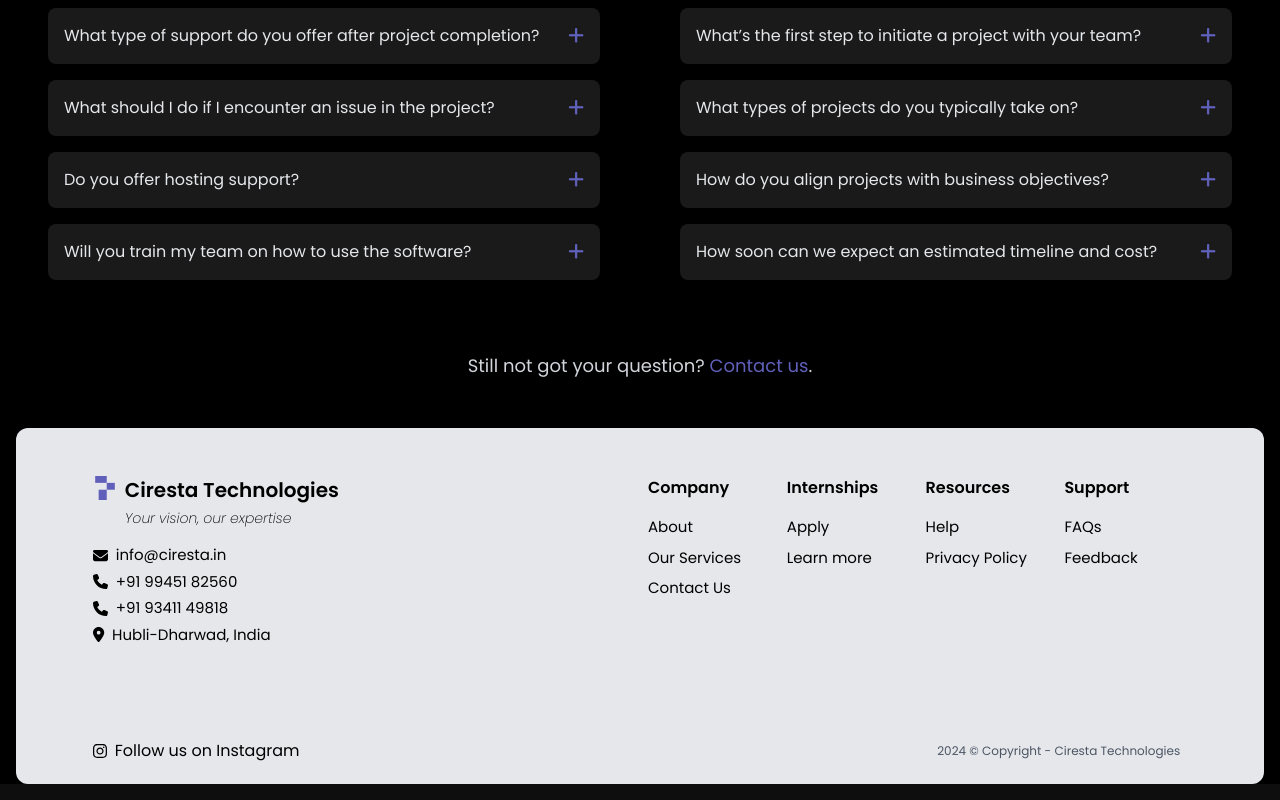
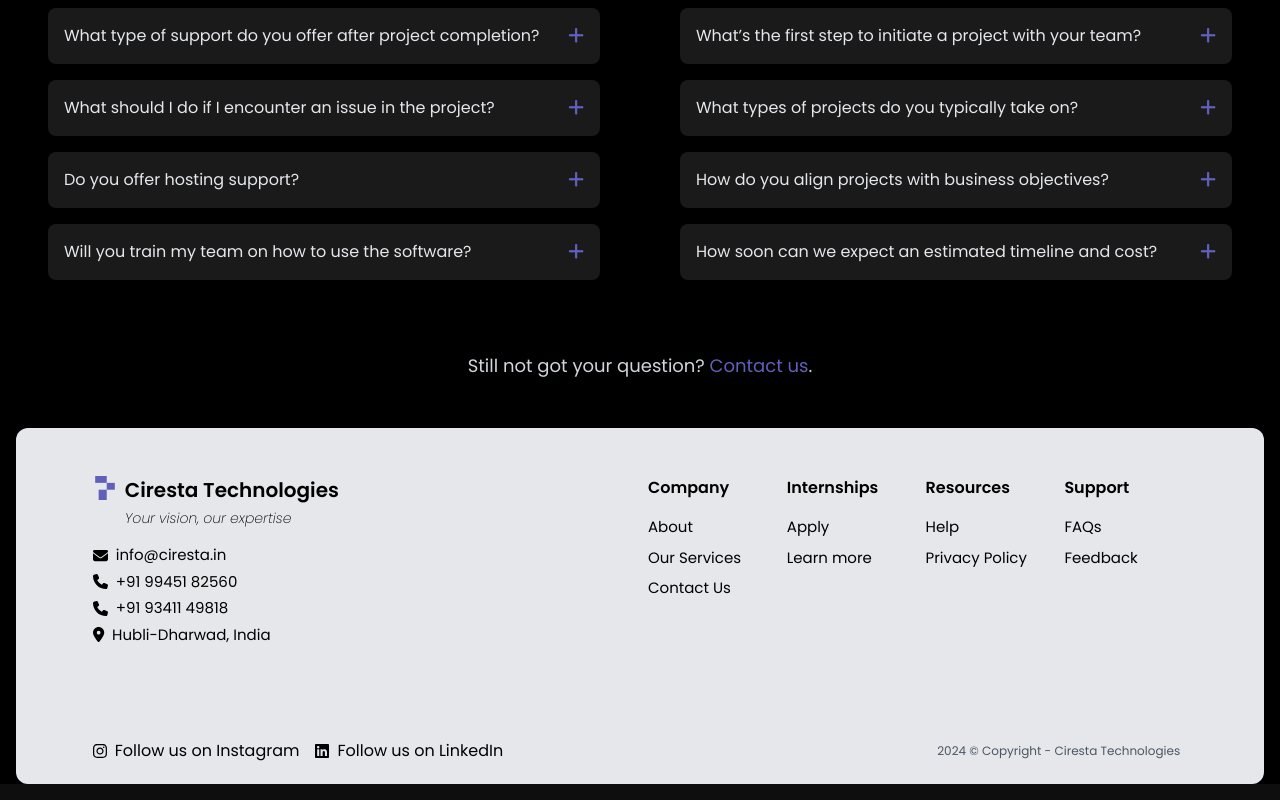
Before and after one commit to Ciresta/Landing-Page-Ciresta, a React (Create React App) app: page /faqs in a window 1280 px wide. Shown: the part 758-1558 px from the top of the page. Built offline with nearby package versions, Linux system fonts and the light colour scheme.

Commit message:
visitor count

```diff
--- a/src/App.js
+++ b/src/App.js
@@ -1,5 +1,4 @@
-// App.js
-import React from 'react';
+import React, { useEffect } from 'react';
 import { BrowserRouter as Router, Routes, Route } from 'react-router-dom';
 import HeroMain from './components/HeroMain';
 import Navbar from './components/Navbar'; // Import Navbar
@@ -14,6 +13,18 @@ import GoTop from "react-scroll-to-top";
 import { FaChevronUp } from 'react-icons/fa';
 
 function App() {
+  useEffect(() => {
+    // Get current visit count from localStorage, or initialize it to 0 if it doesn't exist
+    const currentCount = localStorage.getItem('visitorCount') || 0;
+    const newCount = parseInt(currentCount) + 1;
+
+    // Store the new count in localStorage
+    localStorage.setItem('visitorCount', newCount);
+
+    // Log the current visitor count to the console
+    console.log(`Visitor count: ${newCount}`);
+  }, []);
+  // Function to clear the count
   return (
     <Router>
       <ScrollToTop>
--- a/src/components/Footer.js
+++ b/src/components/Footer.js
@@ -1,6 +1,7 @@
 import React, { useEffect, useState } from "react";
 import { FontAwesomeIcon } from '@fortawesome/react-fontawesome';
 import { faInstagram } from '@fortawesome/free-brands-svg-icons';
+import { faLinkedin } from '@fortawesome/free-brands-svg-icons';
 import { faEnvelope, faPhoneAlt, faMapMarkerAlt } from '@fortawesome/free-solid-svg-icons';
 import { Link } from 'react-router-dom';
 import logo from '../assets/images/logo.svg';
@@ -111,17 +112,17 @@ const Footer = () => {
                             Follow us on Instagram
                         </a>
                     </div>
-                    {/* <div className="flex items-center">
+                    <div className="flex items-center">
                         <FontAwesomeIcon icon={faLinkedin} className="text-black" />
                         <a
-                            href="https://www.linkedin.com/in/ciresta-company-0168ba333/"
+                            href="https://www.linkedin.com/company/ciresta"
                             className="text-black ml-2"
                             target="_blank"
                             rel="noopener noreferrer"
                         >
                             Follow us on LinkedIn
                         </a>
-                    </div> */}
+                    </div>
                 </div>
                 <p className="text-gray-600 text-center text-sm md:text-left" style={{ fontSize: "12px", margin: "7px" }}>
                     2024 &copy; Copyright - Ciresta Technologies
```
